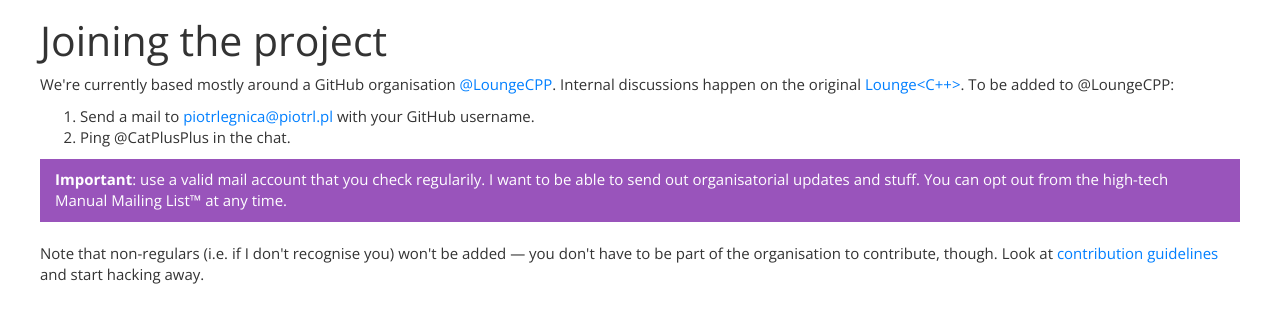
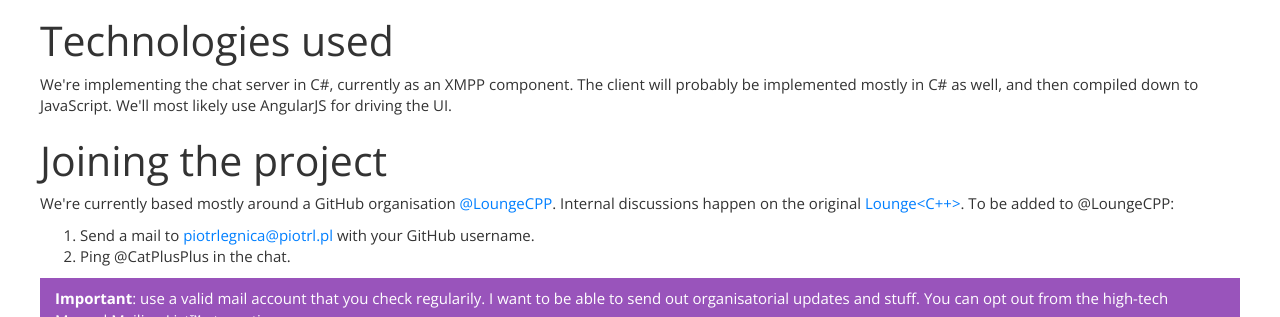
Before and after one commit to LoungeCPP/LoungeCPP.github.io, a plain HTML site: page project.html in a window 1280 px wide. Shown: the part 806-1123 px from the top of the page. Before the commit the page ends 1102 px from the top, so only its background shows below. Drawn offline with nearby package versions, Linux system fonts and the light colour scheme.

Commit message:
Mentioning techs.

```diff
--- a/project.html
+++ b/project.html
@@ -69,6 +69,11 @@ we can leverage to reduce the amount of work needed to get this project going. A
 we hope to create a formal extension protocol, so that more clients and servers can be implemented with the chat features
 we came to like so much.</p>
 
+<h1>Technologies used</h1>
+<p>We're implementing the chat server in C#, currently as an XMPP component. The client will probably be
+implemented mostly in C# as well, and then compiled down to JavaScript. We'll most likely use AngularJS
+for driving the UI.</p>
+
 <h1 id="join">Joining the project</h1>
 <p>We're currently based mostly around a GitHub organisation <a href="https://github.com/organizations/LoungeCPP">@LoungeCPP</a>.
 Internal discussions happen on the original <a href="http://chat.stackoverflow.com/rooms/10/loungec">Lounge&lt;C++&gt;</a>.
```
Also changed, not shown: src/project.html (+5 -0 lines).
